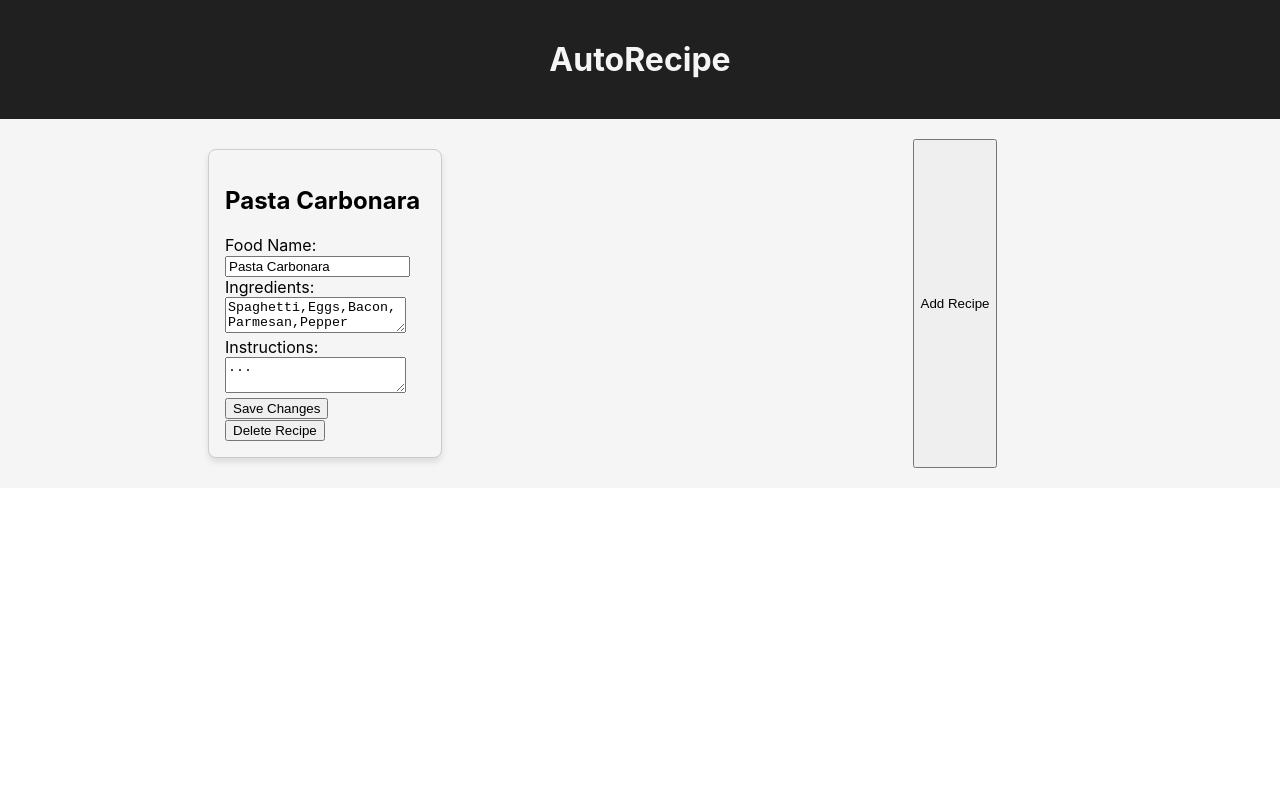
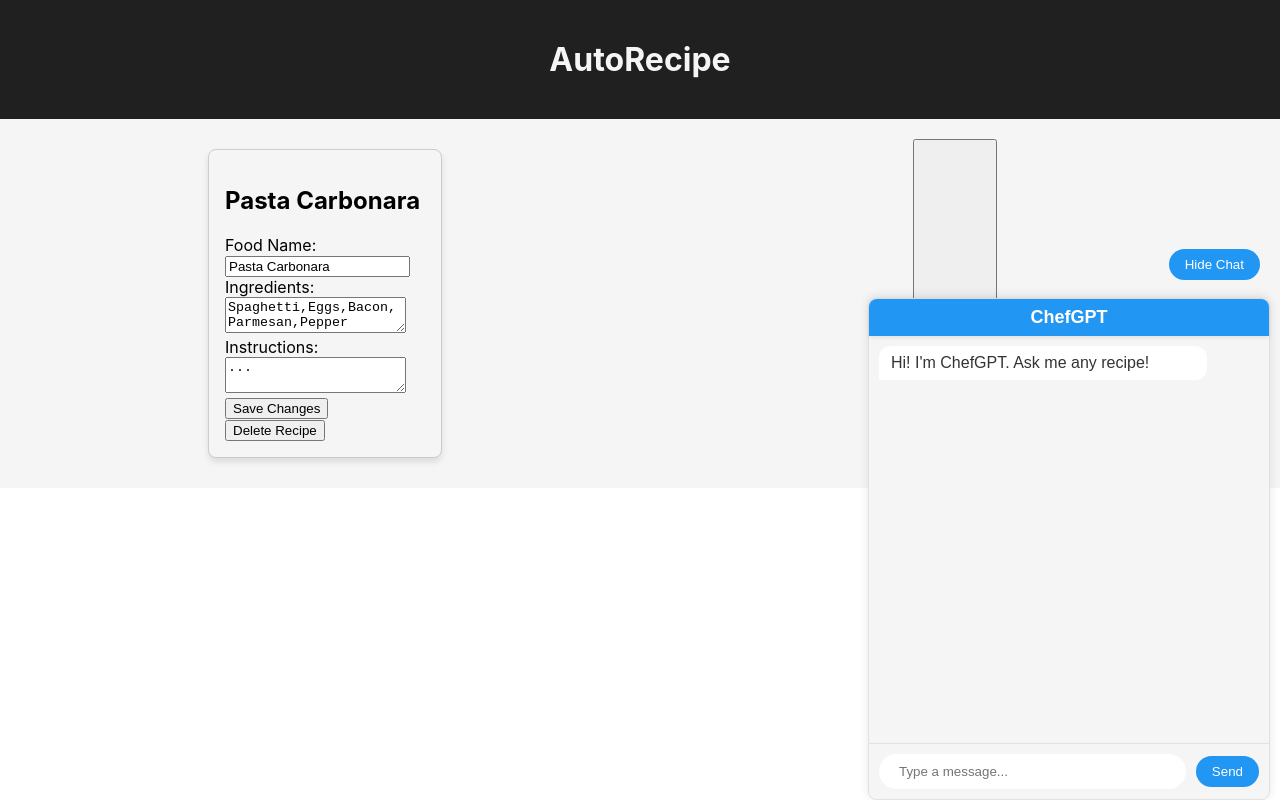
Before and after one commit to BobbySuciady/Autorecipe, a React (Create React App) app: page / in a window 1280 px wide. Built offline with nearby package versions, Linux system fonts and the light colour scheme.

Commit message:
Updated code

```diff
--- a/src/App.css
+++ b/src/App.css
@@ -21,3 +21,132 @@
   gap: 20px;
   justify-items: center;
 }
+
+/* Chatbot Container */
+.chatbot-container {
+  position: fixed;
+  bottom: 0;
+  right: 10px;
+  z-index: 1001;
+}
+
+/* Toggle Chat Button */
+.toggle-chat-btn {
+  background-color: #2196F3;
+  color: white;
+  border: none;
+  border-radius: 20px;
+  padding: 8px 16px;
+  cursor: pointer;
+  transition: background-color 0.3s;
+  position: absolute;
+  right: 10px;
+  bottom: 520px; /* Adjust this value based on the new chatbot height */
+}
+
+.toggle-chat-btn:hover {
+  background-color: #187CBD;
+}
+
+/* Chatbot Main Area */
+.chatbot {
+  width: 400px;  /* Increased width */
+  height: 500px;  /* Increased height */
+  border: 1px solid #e1e1e1;
+  border-radius: 8px;
+  box-shadow: 0px -2px 10px rgba(0, 0, 0, 0.1);
+  font-family: 'Arial', sans-serif;
+  display: flex;
+  flex-direction: column;
+  background-color: #f5f5f5;
+}
+
+/* Chat Header */
+.chat-header {
+  background-color: #2196F3;
+  color: white;
+  padding: 8px 16px;
+  font-size: 18px;
+  font-weight: bold;
+  border-top-left-radius: 8px;
+  border-top-right-radius: 8px;
+  text-align: center;
+  box-shadow: 0px 1px 5px rgba(0, 0, 0, 0.1);
+}
+
+/* Chat Messages Container */
+.chat-messages {
+  flex: 1;
+  overflow-y: auto;
+  padding: 10px;
+}
+
+/* Chat Input Container */
+.chat-input {
+  display: flex;
+  align-items: center;
+  border-top: 1px solid #e1e1e1;
+  padding: 10px;
+}
+
+/* Typing Indicator */
+.typing-message {
+  margin-top: 5px;
+  color: #999;
+  font-style: italic;
+}
+
+/* Chat Bubbles */
+.chat-message {
+  margin-bottom: 10px;
+  padding: 8px 12px;
+  border-radius: 12px;
+  max-width: 80%;
+  overflow-wrap: break-word;
+  word-wrap: break-word;
+  display: block;
+  clear: both;
+}
+
+/* User Message */
+.user {
+  background-color: #2196F3;
+  color: white;
+  text-align: right;
+  margin-left: auto;
+  border-bottom-right-radius: 0;
+}
+
+/* Assistant Message */
+.assistant {
+  background-color: #ffffff;
+  color: #333;
+  text-align: left;
+  margin-right: auto;
+  border-bottom-left-radius: 0;
+}
+
+/* Chat Input */
+.chat-input input {
+  flex: 1;
+  border: none;
+  border-radius: 20px;
+  padding: 10px 20px;
+  margin-right: 10px;
+  outline: none;
+}
+
+/* Chat Send Button */
+.chat-input button {
+  background-color: #2196F3;
+  color: white;
+  border: none;
+  border-radius: 20px;
+  padding: 8px 16px;
+  cursor: pointer;
+  transition: background-color 0.3s;
+}
+
+.chat-input button:hover {
+  background-color: #187CBD;
+}
--- a/src/App.js
+++ b/src/App.js
@@ -1,6 +1,7 @@
 import React, { useState, useEffect } from 'react';
 import './App.css';
 import RecipeCard from './RecipeCard';
+import ChatGPT from './ChatGPT';
 
 function App() {
   const initialRecipes = [
@@ -48,6 +49,9 @@ function App() {
     localStorage.setItem('recipes', JSON.stringify(updatedRecipes));
   };
 
+
+
+
   return (
     <div className="App">
       <div className="taskbar">
@@ -65,6 +69,7 @@ function App() {
         ))}
         <button onClick={addRecipe}>Add Recipe</button>
       </div>
+      <ChatGPT />
     </div>
   );
 }
--- /dev/null
+++ b/src/ChatGPT.js
@@ -0,0 +1,106 @@
+import React, { useState, useEffect } from 'react';
+
+function ChatGPT() {
+    const [chatMessages, setChatMessages] = useState([]);
+    const [userInput, setUserInput] = useState('');
+    const [isChatVisible, setIsChatVisible] = useState(true);
+    const [isTyping, setIsTyping] = useState(false);
+
+    useEffect(() => {
+        // Add initial assistant message when the component mounts
+        const initialAssistantMessage = {
+            role: 'assistant',
+            text: "Hi! I'm ChefGPT. Ask me any recipe!"
+        };
+        setChatMessages([initialAssistantMessage]);
+    }, []);
+
+    const handleSendMessage = async () => {
+        if (userInput.trim() === '' || isTyping) return;
+
+        const userMessage = {
+            role: 'user',
+            text: userInput.trim(),
+        };
+
+        setChatMessages(prevMessages => [...prevMessages, userMessage]);
+
+        setIsTyping(true);
+
+        const apiEndpoint = "https://api.openai.com/v1/chat/completions";
+        const apiKey = "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";  // Replace with your actual API key
+
+        const conversation = {
+            model: "gpt-4", // or "gpt-3.5-turbo"
+            messages: chatMessages.concat(userMessage).map(msg => ({ role: msg.role, content: msg.text }))
+        };
+
+        try {
+            const response = await fetch(apiEndpoint, {
+                method: 'POST',
+                headers: {
+                    'Content-Type': 'application/json',
+                    'Authorization': `Bearer ${apiKey}`,
+                },
+                body: JSON.stringify(conversation),
+            });
+
+            if (!response.ok) {
+                throw new Error(`HTTP error! Status: ${response.status}`);
+            }
+
+            const data = await response.json();
+            const botReply = data.choices[0].message.content.trim();
+
+            setIsTyping(false);
+
+            const botMessage = {
+                role: 'assistant',
+                text: botReply,
+            };
+
+            setChatMessages(prevMessages => [...prevMessages, botMessage]);
+            setUserInput('');
+        } catch (error) {
+            console.error("There was a problem with the fetch operation:", error.message);
+        }
+    };
+
+    return (
+        <div className="chatbot-container">
+            <button onClick={() => setIsChatVisible(!isChatVisible)} className="toggle-chat-btn">
+                {isChatVisible ? "Hide Chat" : "Show Chat"}
+            </button>
+
+            {isChatVisible && (
+                <div className="chatbot">
+                    <div className="chat-header">
+                        ChefGPT
+                    </div>
+                    <div className="chat-messages">
+                        {chatMessages.map((message, index) => (
+                            <div key={index} className={`chat-message ${message.role}`}>
+                                {message.text}
+                            </div>
+                        ))}
+                        {isTyping && (
+                            <div className="typing-message">
+                                Typing...
+                            </div>
+                        )}
+                    </div>
+                    <div className="chat-input">
+                        <input
+                            value={userInput}
+                            onChange={(e) => setUserInput(e.target.value)}
+                            placeholder="Type a message..."
+                        />
+                        <button onClick={handleSendMessage}>Send</button>
+                    </div>
+                </div>
+            )}
+        </div>
+    );
+}
+
+export default ChatGPT;
```
Also changed, not shown: src/ChatGPT.css (added).
